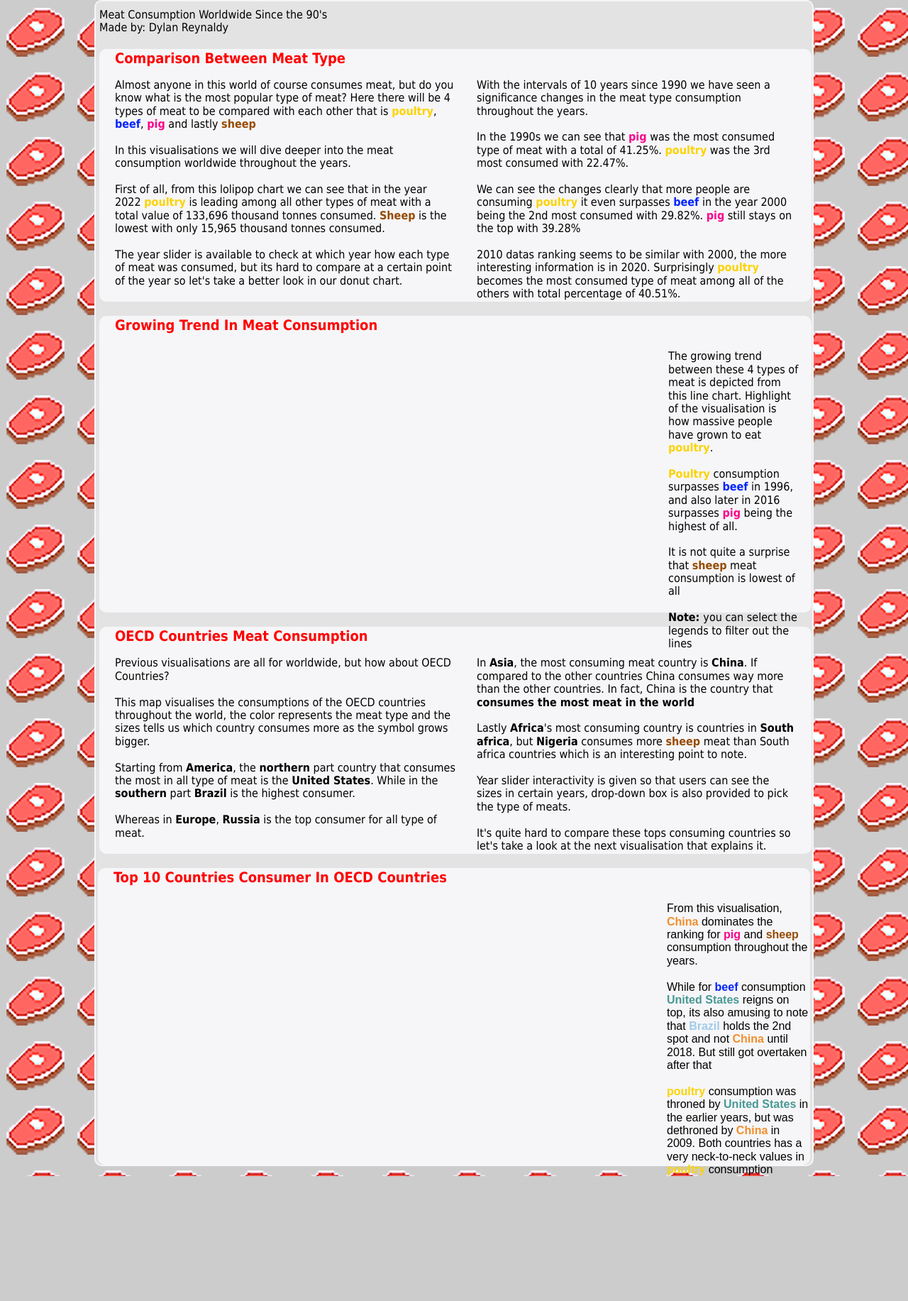
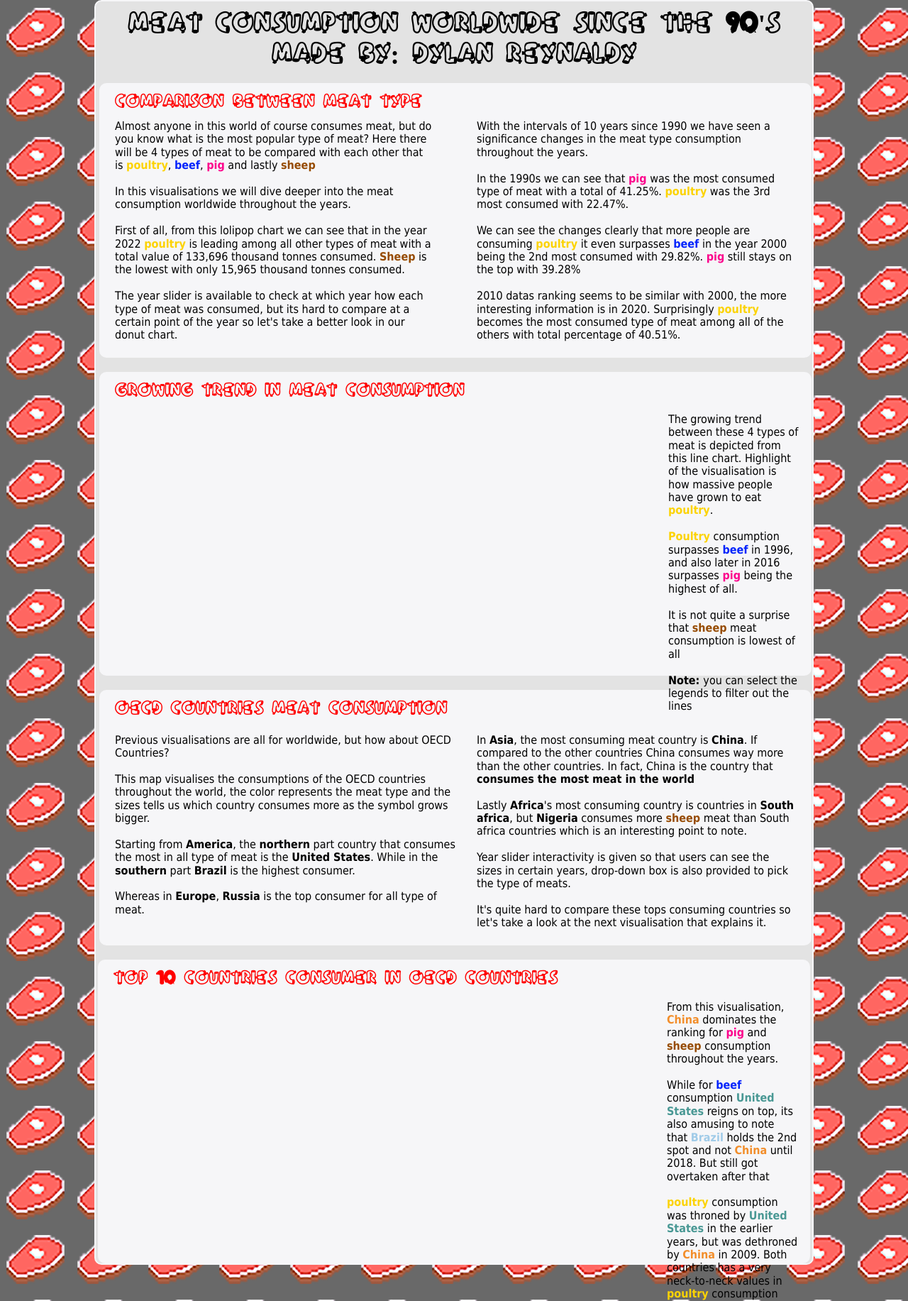
Before and after one commit to DylRey18/DV2ProjectFIT3179, a plain HTML site: page index.html in a window 1280 px wide. Shown: the whole page at 71% size. Before the commit the page ends 1657 px from the top, so only its background shows below. Drawn offline with nearby package versions, Linux system fonts and the light colour scheme; a script that the page names is missing.

Commit message:
edited css files

```diff
--- a/css/layout2.css
+++ b/css/layout2.css
@@ -3,33 +3,50 @@ html { overflow-y: scroll; }
 body {
     background-image: url("../meat3.png");
     background-repeat: repeat;
-    background-color: #cccccc;
+    background-color:dimgray;
     font-family: Tahoma,Verdana, sans-serif;
+}
+
+@font-face {
+    font-family: Sausage;
+    src: url(../AlphaSausage-Lmzy.ttf) format('truetype');
+    src: url(../alphasausage-lmzy-webfont.woff2) format('woff2'),
+         url(../alphasausage-lmzy-webfont.woff) format('woff');
 }
 
 .pure-u-1-5 {
     margin-top: 30px;
     height: 30vw;
+
 }
 
 h1{
     color: black;
-    font-size: 50px;
+    font-weight: bold;
     margin-top: 0px;
     text-align: center;
+
+}
+
+#title_text{
+    color: black;
+    font-weight: bold;
+    font-size: 37px;
+    font-family: Sausage;
+    margin-top: 0px;
+    text-align: center;
+
 }
 
 h2{
     color:red;
-    font-size: 20px;
+    font-size: 24px;
+    font-weight: bold;
     height: 0vw;
     margin-left: 20px;
     margin-bottom: 0px;
-    margin-top: 0px;
-}
-#Map_text {
-    margin-left: 20px;
-    margin-right: 10px;
+    margin-top: 10px;
+    font-family: Sausage;
 }
 
 #line_text {
@@ -38,10 +55,18 @@ h2{
     margin-right: 15px;
 }
 
+#bump_text {
+    font-family: Tahoma;
+    margin-left: 0px;
+    margin-right: 15px;
+}
+
 #lolipop_text {
     font-family: Tahoma;
     margin-left: 20px;
-    margin-right: 0px;
+    margin-right: 30px;
+    margin-bottom: 20px;
+    margin-top: 0px;
 }
 
 #donut_text {
@@ -54,12 +79,15 @@ h2{
     font-family: Tahoma;
     margin-left: 20px;
     margin-right: 0px;
+    margin-top: 10px;
 }
 
 #map_text2 {
     font-family: Tahoma;
     margin-left: 30px;
     margin-right: 20px;
+    margin-bottom: 20px;
+    margin-top: 10px;
 }
 
 #week9HW_map {
```
